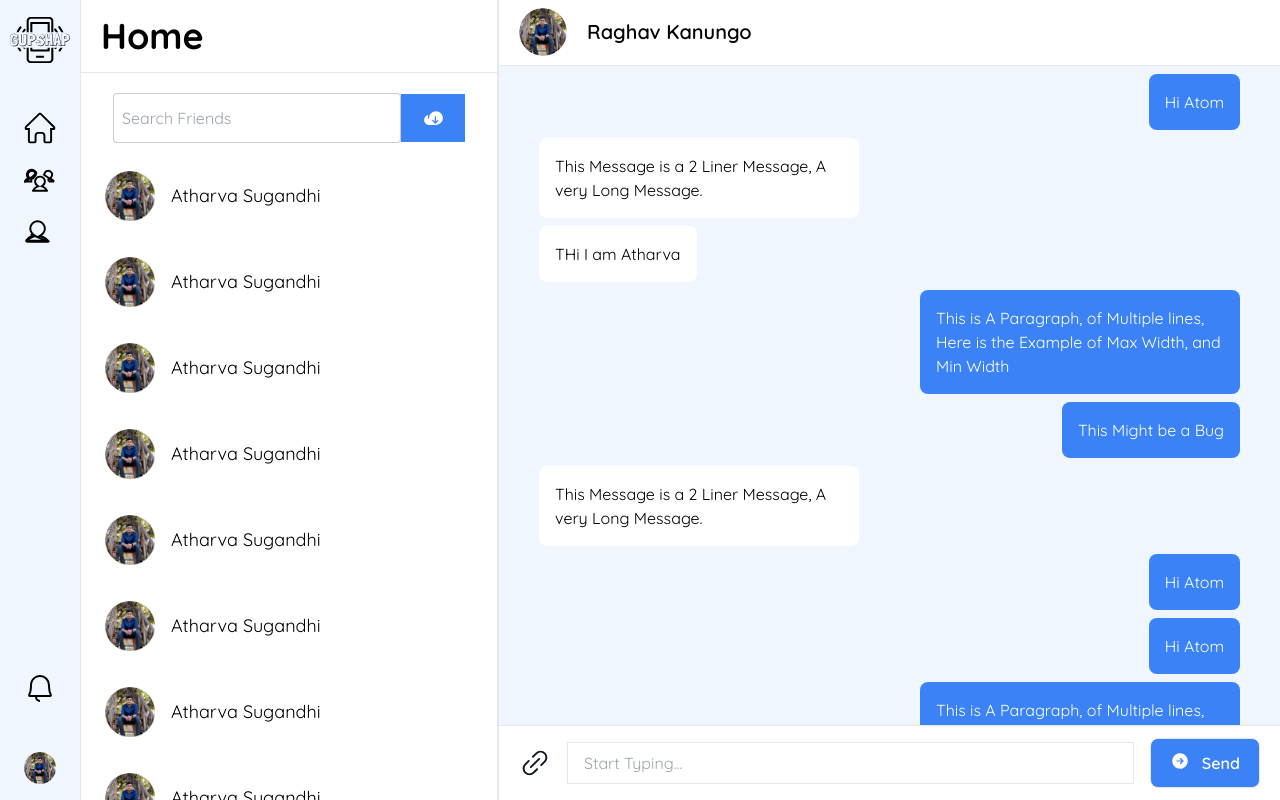
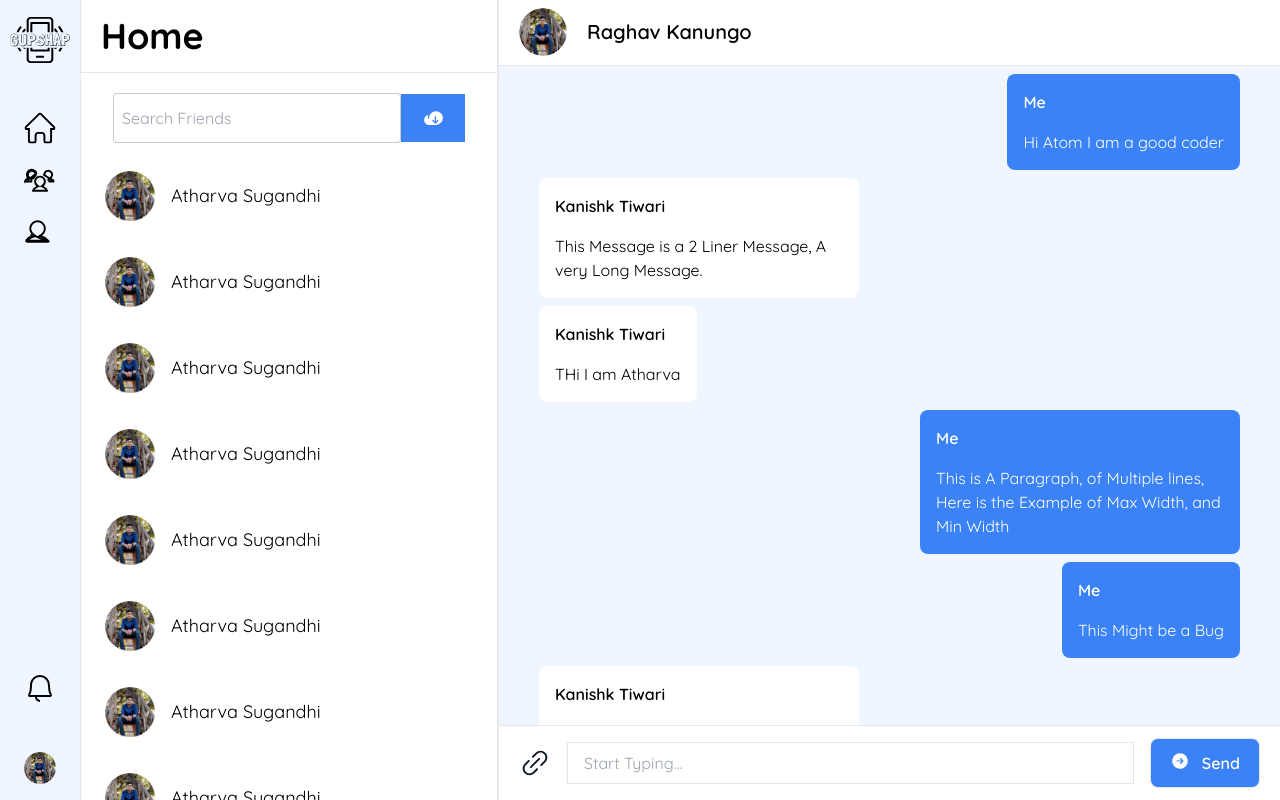
Before and after one commit to Atom-Atharva/Gupshap-ChatApp, a React (Create React App) app: page /chat in a window 1280 px wide. Built offline with nearby package versions, Linux system fonts and the light colour scheme; no server answers.

Commit message:
Made group chat and single chat resuable component

```diff
--- /dev/null
+++ b/src/component/chat/grproom/GrpRoom.js
@@ -0,0 +1,7 @@
+import React from "react";
+
+const GrpRoom = () => {
+  return <div>GrpRoom</div>;
+};
+
+export default GrpRoom;
--- a/src/component/chat/room/ChatData.js
+++ b/src/component/chat/room/ChatData.js
@@ -4,8 +4,7 @@ export const profileName = "Raghav Kanungo";
 export const messages = [
   {
     senderName: "Atharva Sugandhi",
-    message: "Hi Atom",
-    type: "sent",
+    message: "Hi Atom I am a good coder",
   },
   {
     senderName: "Kanishk Tiwari",
@@ -19,12 +18,10 @@ export const messages = [
     senderName: "Atharva Sugandhi",
     message:
       "This is A Paragraph, of Multiple lines, Here is the  Example of Max Width, and Min Width",
-    type: "sent",
   },
   {
     senderName: "Atharva Sugandhi",
     message: "This Might be a Bug",
-    type: "sent",
   },
   {
     senderName: "Kanishk Tiwari",
@@ -32,19 +29,16 @@ export const messages = [
   },
   {
     senderName: "Atharva Sugandhi",
-    message: "Hi Atom",
-    type: "sent",
+    message: "Hi Atom i am the master of coding",
   },
   {
     senderName: "Atharva Sugandhi",
-    message: "Hi Atom",
-    type: "sent",
+    message: "Hi Atom people call me the master of coding",
   },
   {
     senderName: "Atharva Sugandhi",
     message:
       "This is A Paragraph, of Multiple lines, Here is the  Example of Max Width, and Min Width",
-    type: "sent",
   },
   {
     senderName: "Kanishk Tiwari",
@@ -54,7 +48,6 @@ export const messages = [
     senderName: "Atharva Sugandhi",
     message:
       "This is A Paragraph, of Multiple lines, Here is the  Example of Max Width, and Min Width",
-    type: "sent",
   },
   {
     senderName: "Kanishk Tiwari",
@@ -64,7 +57,6 @@ export const messages = [
     senderName: "Atharva Sugandhi",
     message:
       "This is A Paragraph, of Multiple lines, Here is the  Example of Max Width, and Min Width",
-    type: "sent",
   },
   {
     senderName: "Kanishk Tiwari",
@@ -74,6 +66,7 @@ export const messages = [
     senderName: "Atharva Sugandhi",
     message:
       "This is A Paragraph, of Multiple lines, Here is the  Example of Max Width, and Min Width",
-    type: "sent",
   },
 ];
+
+export const isGroup = true;
--- a/src/component/chat/room/Chatarea.js
+++ b/src/component/chat/room/Chatarea.js
@@ -1,12 +1,12 @@
 import React from "react";
-import { messages } from "./ChatData";
+import { messages, isGroup } from "./ChatData";
 import Singlemsg from "./Singlemsg";
 
 const Chatarea = () => {
   return (
     <div className=" flex flex-col h-full gap-2 px-10 overflow-y-auto bg-secondary-light py-2">
       {messages.map((message, index) => {
-                return <Singlemsg message={message} key={index} />;
+        return <Singlemsg message={message} isGroup={isGroup} key={index} />;
       })}
     </div>
   );
--- /dev/null
+++ b/src/component/chat/room/MessageBubble.js
@@ -0,0 +1,22 @@
+import React from "react";
+
+const MessageBubble = ({ message, isSenderUser, isGroup }) => {
+  return (
+    <div
+      className={`${
+        isSenderUser ? "bg-primary-btn text-white" : "bg-primary"
+      } p-4 rounded-lg ${
+        isGroup ? "flex flex-col justify-center items-start gap-4" : ""
+      } min-w-7 max-w-80`}
+    >
+      {isGroup && (
+        <div className="text-base font-semibold">
+          {isSenderUser ? "Me" : message.senderName}
+        </div>
+      )}
+      <div className="font-regular text-base">{message.message}</div>
+    </div>
+  );
+};
+
+export default MessageBubble;
--- a/src/component/chat/room/Singlemsg.js
+++ b/src/component/chat/room/Singlemsg.js
@@ -1,24 +1,21 @@
 import React from "react";
+import MessageBubble from "./MessageBubble";
 
-const Singlemsg = ({ message, index }) => {
+const Singlemsg = ({ message, index, isGroup }) => {
+  const isSenderUser = message.senderName === "Atharva Sugandhi";
+
   return (
     <div
       key={index}
       className={`${
-        message.senderName === "Atharva Sugandhi"
-          ? " justify-end"
-          : " justify-start"
-      } flex  items-center`}
+        isSenderUser ? "justify-end" : "justify-start"
+      } flex items-center`}
     >
-      <div
-        className={`${
-          message.senderName === "Atharva Sugandhi"
-            ? "bg-primary-btn text-white"
-            : "bg-primary"
-        } p-4 rounded-lg min-w-7 max-w-80`}
-      >
-        <div className="font-regular text-base">{message.message}</div>
-      </div>
+      <MessageBubble
+        message={message}
+        isSenderUser={isSenderUser}
+        isGroup={isGroup}
+      />
     </div>
   );
 };
```
Lines whose indentation alone changed are shown as unchanged.
